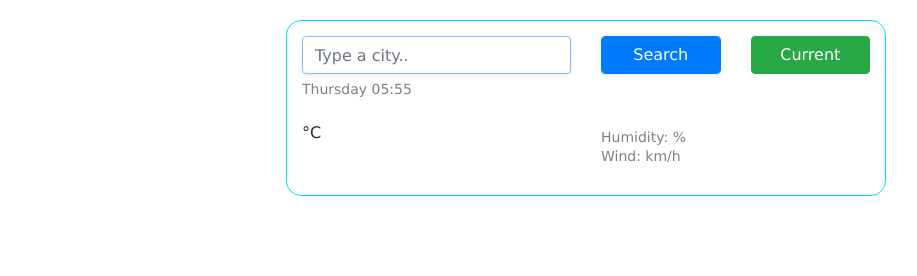
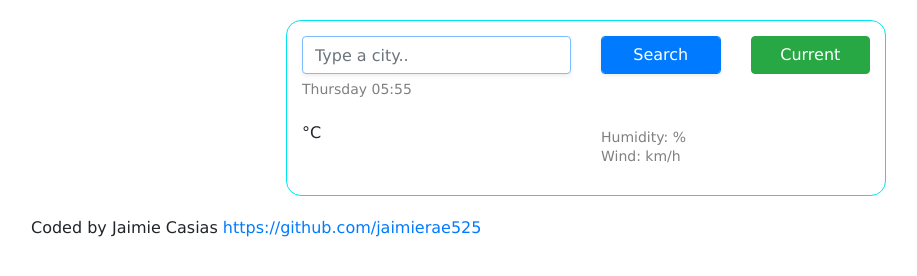
Before and after one commit to jaimierae525/weatherapp, a website built with Parcel: page index.html in a window 1280 px wide. Shown: the whole page, without its empty margins (54-971 px from the left). Built offline with nearby package versions, Linux system fonts and the light colour scheme; no server answers.

Commit message:
Update index.html
added footer

```diff
--- a/index.html
+++ b/index.html
@@ -69,6 +69,10 @@
           </div>
         </div>
       </div>
+      <footer>
+        Coded by Jaimie Casias
+        <a href="url">https://github.com/jaimierae525</a>
+      </footer>
     </div>
     <script src="src/index.js"></script>
   </body>
```
